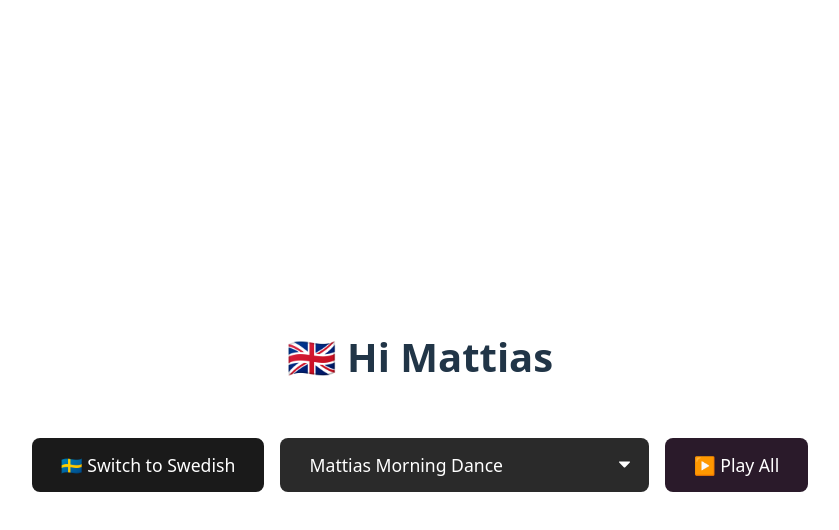
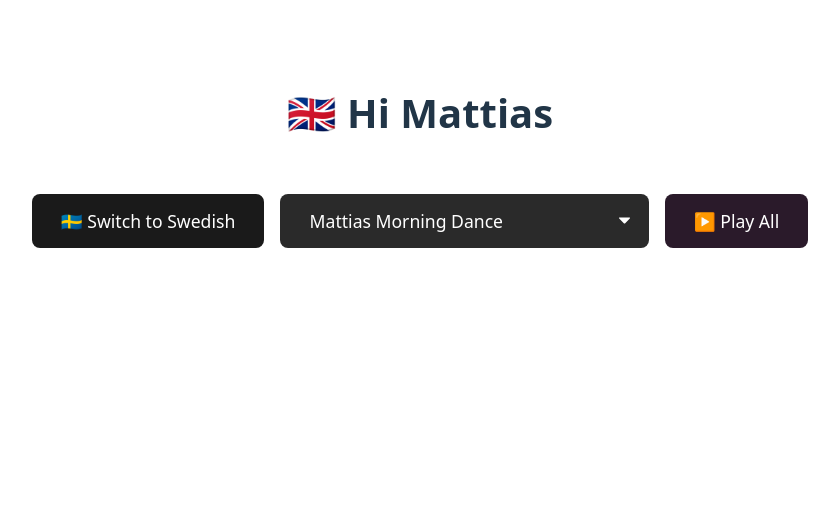
Before and after one commit to nikteg/mattias-music, a React (Vite) app: page / in a window 1280 px wide. Shown: the top 530 px of the page, without its empty margins (220-1059 px from the left). Built offline with nearby package versions, Linux system fonts and the light colour scheme.

Commit message:
style: Add background transition and min-height to container

```diff
--- a/src/App.css
+++ b/src/App.css
@@ -10,6 +10,10 @@
   flex-direction: column;
   align-items: center;
   gap: 2rem;
+  min-height: 100vh;
+  padding: 2rem;
+  box-sizing: border-box;
+  transition: background 0.5s ease-out;
 }
 
 .button-container {
```
